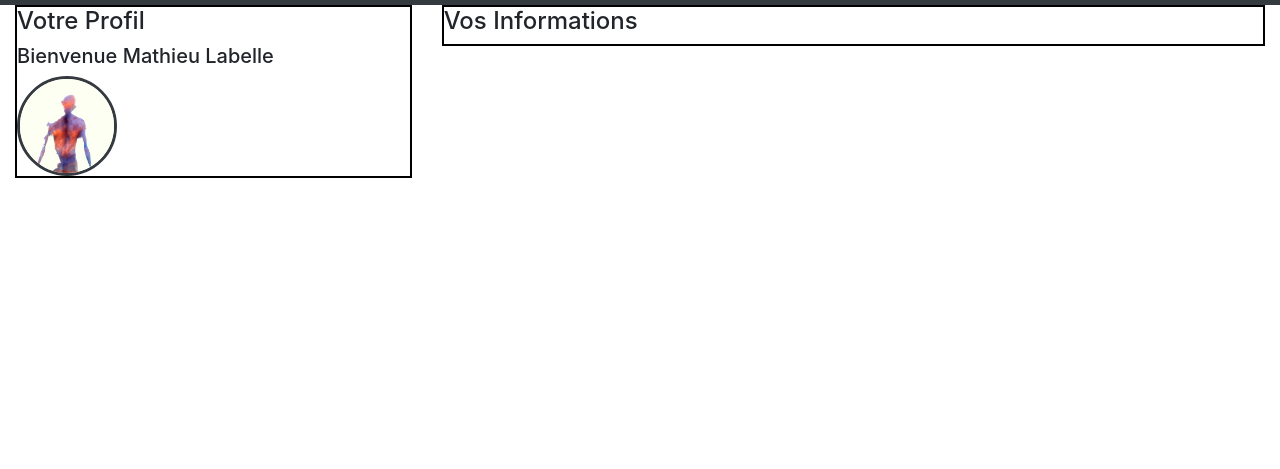
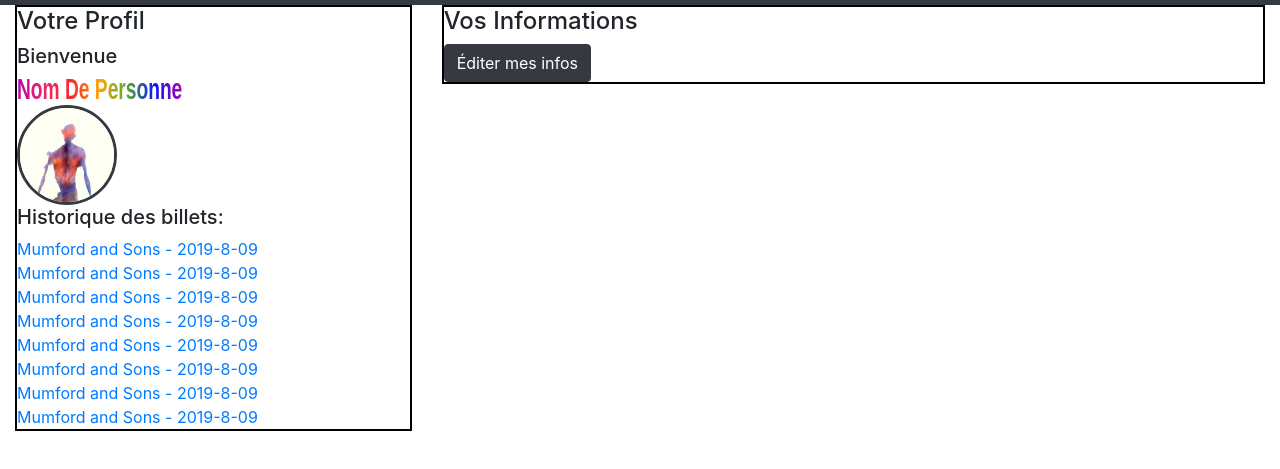
Before and after one commit to gobdonuts/RAL_ProjDir, a plain HTML site: page profile.html in a window 1280 px wide. Shown: the part 71-540 px from the top of the page. Drawn offline with nearby package versions, Linux system fonts and the light colour scheme.

Commit message:
purchase history in profile?

```diff
--- a/profile.html
+++ b/profile.html
@@ -60,14 +60,28 @@
         <div class="col-4">
             <div class="profile">
                 <h4>Votre Profil</h4>
-                <h5>Bienvenue Mathieu Labelle</h5>
-                <div class="profilepic"><img src="./content/profilepic.jpg" style="max-width: 100%; height: auto;"></div>
+                <h5>Bienvenue</h5>
+                <div class="wordart rainbow"><span class="text">Nom De Personne</span></div>
+                <div class="profilepic"><img src="./content/profilepic.jpg" style="max-width: 100%; height: auto;">
+                </div>
+                <h5>Historique des billets:</h5>
+                <div class="purchase_history">
+                    <a href="">Mumford and Sons - 2019-8-09</a></br>
+                    <a href="">Mumford and Sons - 2019-8-09</a></br>
+                    <a href="">Mumford and Sons - 2019-8-09</a></br>
+                    <a href="">Mumford and Sons - 2019-8-09</a></br>
+                    <a href="">Mumford and Sons - 2019-8-09</a></br>
+                    <a href="">Mumford and Sons - 2019-8-09</a></br>
+                    <a href="">Mumford and Sons - 2019-8-09</a></br>
+                    <a href="">Mumford and Sons - 2019-8-09</a></br>
+                </div>
             </div>
         </div>
         <!--info about profile and edit button that leads to another identical page with a form in place of the straight up info-->
         <div class="col-8">
             <div class="information">
                 <h4>Vos Informations</h4>
+                <button type="button" class="btn btn-dark">Éditer mes infos</button>
 
             </div>
         </div>
@@ -78,6 +92,37 @@
 
 </body>
 <style>
+    .wordart {
+        font-family: Arial, sans-serif;
+        font-size: 1.2em;
+        font-weight: bold;
+        position: relative;
+        z-index: 1;
+        display: inline-block;
+        -webkit-font-smoothing: antialiased;
+        -moz-osx-font-smoothing: grayscale;
+
+    }
+
+    .wordart.rainbow {
+        transform: scale(1, 1.5);
+        -webkit-transform: scale(1, 1.5);
+        -moz-transform: scale(1, 1.5);
+        -o-transform: scale(1, 1.5);
+        -ms-transform: scale(1, 1.5);
+    }
+
+    .wordart.rainbow .text {
+        background: red;
+        background: -webkit-linear-gradient(left, #b306a9, #ef2667, #f42e2c, #ffa509, #55ac2f, #0b13fd, #a804af);
+        background: -o-linear-gradient(left, #b306a9, #ef2667, #f42e2c, #ffa509, #55ac2f, #0b13fd, #a804af);
+        background: -moz-linear-gradient(left, #b306a9, #ef2667, #f42e2c, #ffa509, #55ac2f, #0b13fd, #a804af);
+        background: linear-gradient(to right, #b306a9, #ef2667, #f42e2c, #ffa509, #55ac2f, #0b13fd, #a804af);
+        background-clip: text;
+        -webkit-background-clip: text;
+        -webkit-text-fill-color: transparent;
+    }
+
     .profile {
         border: 2px solid black;
     }
@@ -86,7 +131,8 @@
         border: 2px solid black;
 
     }
-    .profile_container{
+
+    .profile_container {
         margin: 0%;
 
     }
```
